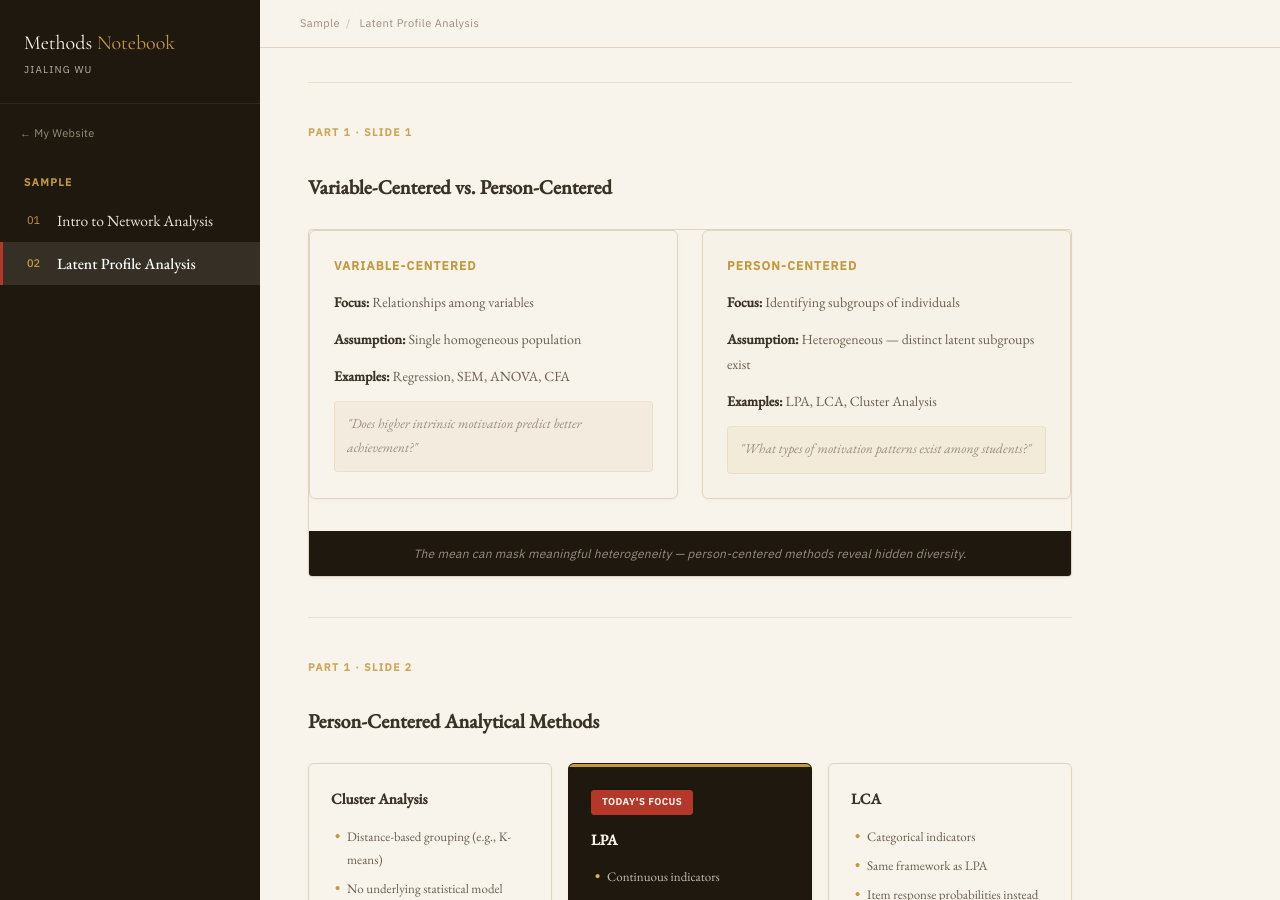
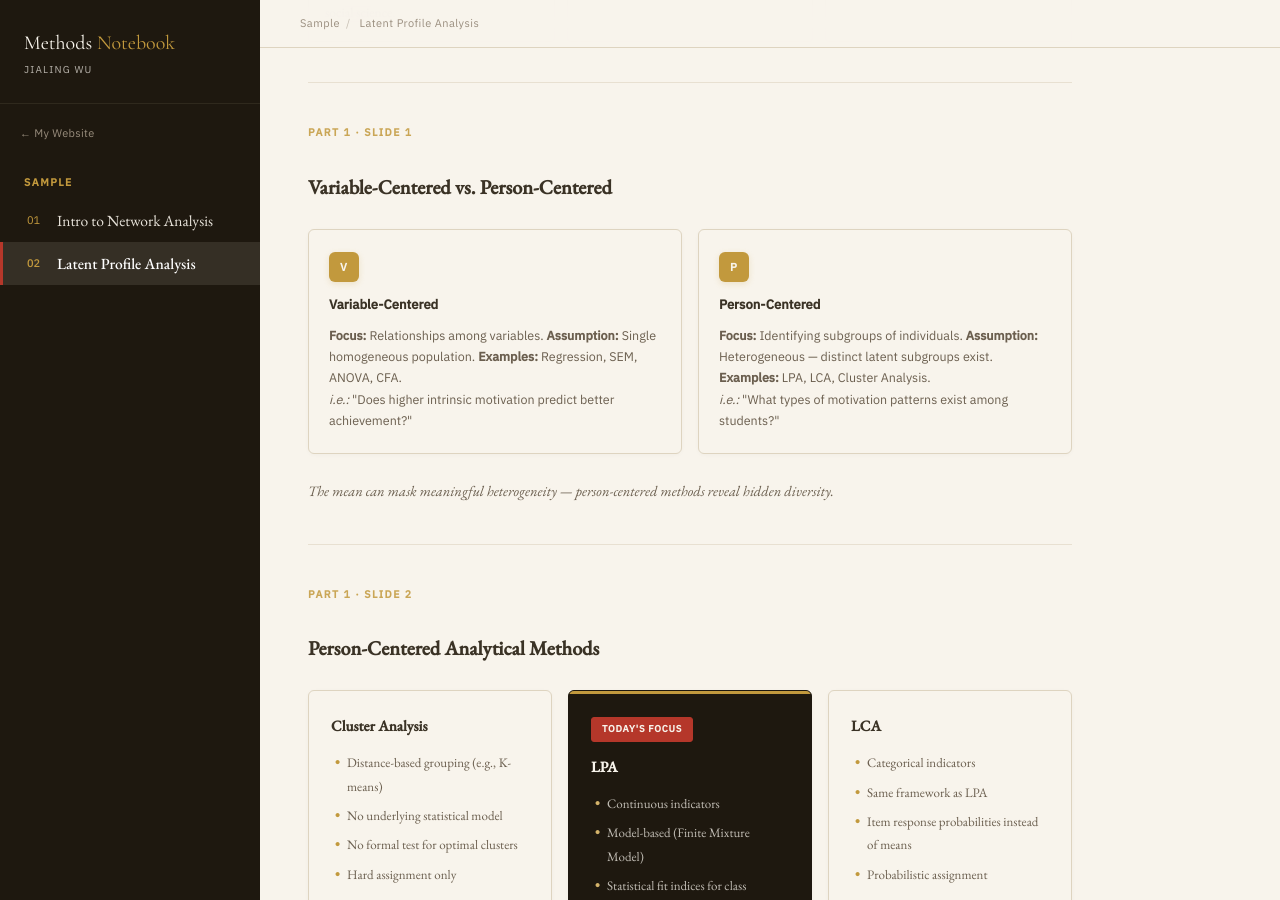
Before and after one commit to jialing-wu/jialing-wu.github.io, a Jekyll site: the page built from methods/lpa.html, in a window 1280 px wide and 900 px high, scrolled down 520 px. Built offline with Jekyll 4.4.1, drawn with Linux system fonts in a browser that asks for light colours.

Commit message:
Replace nested compare-grid with check-grid cards
Variable-Centered vs Person-Centered section: convert from
compare-grid/compare-col (box-in-box) to check-grid/check-card
pattern with V/P icons. Inline the example quotes with "i.e.:"
pattern. Footer converted to method-desc paragraph.

Co-Authored-By: Claude Opus 4.6 <noreply@anthropic.com>

```diff
--- a/methods/lpa.html
+++ b/methods/lpa.html
@@ -476,42 +476,24 @@ body.presenting .pres-progress{display:block;
   <div class="slide-num" data-lang="en">Part 1 · Slide 1</div>
   <h2 data-lang="en">Variable-Centered vs. Person-Centered</h2>
   <h2 data-lang="zh">以变量为中心 vs. 以个体为中心</h2>
-  <div class="compare-grid">
-    <div class="compare-col">
-      <div class="compare-label" data-lang="en">Variable-Centered</div>
-      <div class="compare-label" data-lang="zh">以变量为中心</div>
-      <div data-lang="en">
-        <p><strong>Focus:</strong> Relationships among variables</p>
-        <p><strong>Assumption:</strong> Single homogeneous population</p>
-        <p><strong>Examples:</strong> Regression, SEM, ANOVA, CFA</p>
-        <div class="example">"Does higher intrinsic motivation predict better achievement?"</div>
-      </div>
-      <div data-lang="zh">
-        <p><strong>焦点：</strong>变量之间的关系</p>
-        <p><strong>假设：</strong>样本来自单一同质总体</p>
-        <p><strong>举例：</strong>回归、SEM、ANOVA、CFA</p>
-        <div class="example">"内在动机每提高一个单位，成绩是否提高 0.3 分？"</div>
-      </div>
+  <div class="check-grid" style="grid-template-columns:1fr 1fr">
+    <div class="check-card">
+      <div class="check-icon">V</div>
+      <div class="check-title" data-lang="en">Variable-Centered</div>
+      <div class="check-title" data-lang="zh">以变量为中心</div>
+      <div class="check-desc" data-lang="en"><strong>Focus:</strong> Relationships among variables. <strong>Assumption:</strong> Single homogeneous population. <strong>Examples:</strong> Regression, SEM, ANOVA, CFA.<br><em>i.e.:</em> "Does higher intrinsic motivation predict better achievement?"</div>
+      <div class="check-desc" data-lang="zh"><strong>焦点：</strong>变量之间的关系。<strong>假设：</strong>样本来自单一同质总体。<strong>举例：</strong>回归、SEM、ANOVA、CFA。<br><em>i.e.:</em> "内在动机每提高一个单位，成绩是否提高 0.3 分？"</div>
     </div>
-    <div class="compare-col alt">
-      <div class="compare-label" data-lang="en">Person-Centered</div>
-      <div class="compare-label" data-lang="zh">以个体为中心</div>
-      <div data-lang="en">
-        <p><strong>Focus:</strong> Identifying subgroups of individuals</p>
-        <p><strong>Assumption:</strong> Heterogeneous — distinct latent subgroups exist</p>
-        <p><strong>Examples:</strong> LPA, LCA, Cluster Analysis</p>
-        <div class="example">"What types of motivation patterns exist among students?"</div>
-      </div>
-      <div data-lang="zh">
-        <p><strong>焦点：</strong>识别不同的个体亚组</p>
-        <p><strong>假设：</strong>总体是异质的——存在不同的潜在亚组</p>
-        <p><strong>举例：</strong>LPA、LCA、聚类分析</p>
-        <div class="example">"学生中存在哪些不同的动机组合模式？"</div>
-      </div>
+    <div class="check-card">
+      <div class="check-icon">P</div>
+      <div class="check-title" data-lang="en">Person-Centered</div>
+      <div class="check-title" data-lang="zh">以个体为中心</div>
+      <div class="check-desc" data-lang="en"><strong>Focus:</strong> Identifying subgroups of individuals. <strong>Assumption:</strong> Heterogeneous — distinct latent subgroups exist. <strong>Examples:</strong> LPA, LCA, Cluster Analysis.<br><em>i.e.:</em> "What types of motivation patterns exist among students?"</div>
+      <div class="check-desc" data-lang="zh"><strong>焦点：</strong>识别不同的个体亚组。<strong>假设：</strong>总体是异质的——存在不同的潜在亚组。<strong>举例：</strong>LPA、LCA、聚类分析。<br><em>i.e.:</em> "学生中存在哪些不同的动机组合模式？"</div>
     </div>
-    <div class="compare-footer" data-lang="en">The mean can mask meaningful heterogeneity — person-centered methods reveal hidden diversity.</div>
-    <div class="compare-footer" data-lang="zh">均值会掩盖有意义的异质性——以个体为中心的方法能揭示隐藏的多样性。</div>
   </div>
+  <p class="method-desc" data-lang="en"><em>The mean can mask meaningful heterogeneity — person-centered methods reveal hidden diversity.</em></p>
+  <p class="method-desc" data-lang="zh"><em>均值会掩盖有意义的异质性——以个体为中心的方法能揭示隐藏的多样性。</em></p>
 </div>
 
 <hr class="section-divider pres-hide">
```
